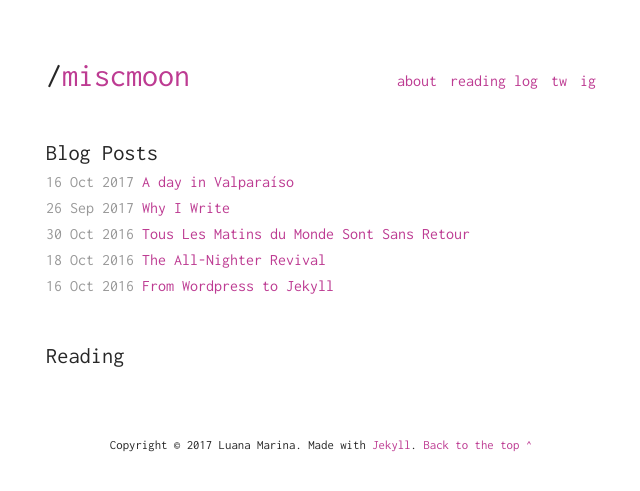
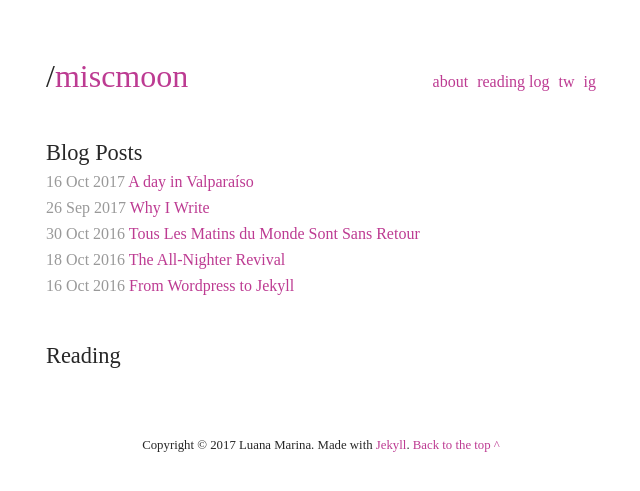
Before and after one commit to miscmoon/miscmoon.github.io, a Jekyll site: the page built from index.html, in a window 1280 px wide. Shown: the top 491 px of the page, without its empty margins (319-959 px from the left). Built offline with Jekyll 4.4.1, drawn with Linux system fonts in a browser that asks for light colours.

Commit message:
Removed google font link in default

```diff
--- a/_layouts/default.html
+++ b/_layouts/default.html
@@ -19,8 +19,6 @@
     {% endif %}
 
     <link rel="icon" href="/assets/img/favicon.ico">
-    <link rel="stylesheet"
-href="https://fonts.googleapis.com/css?family=Inconsolata:400,400i,700,700i">
     <link rel="stylesheet" type="text/css" href="/assets/css/main.css">
 </head>
 
```
